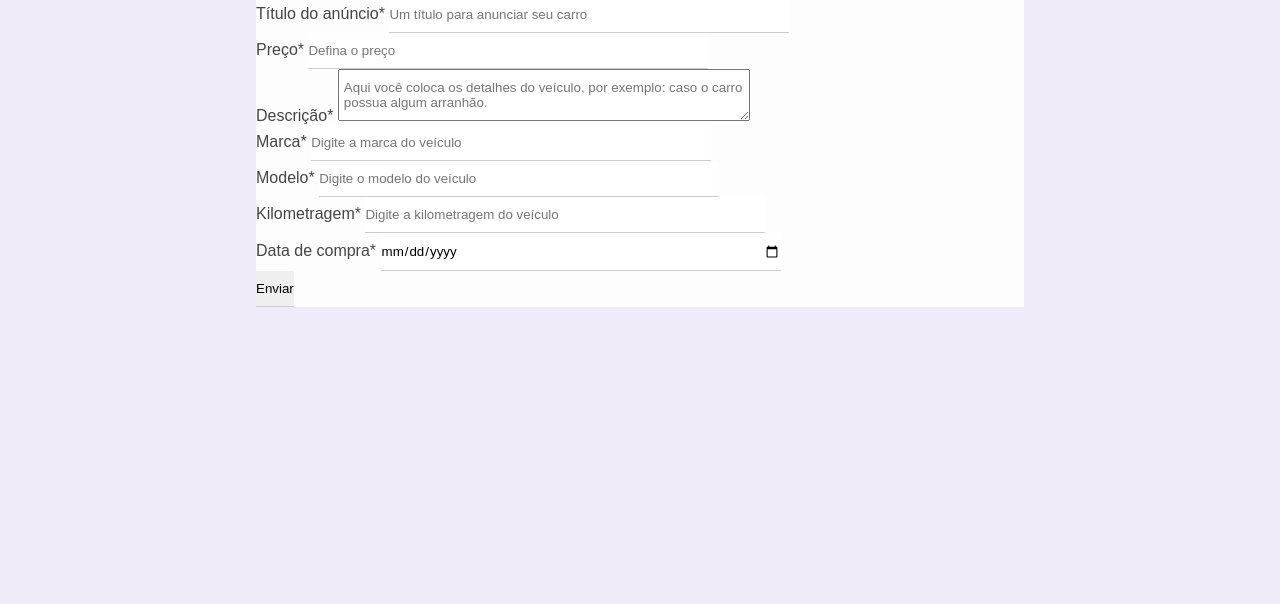
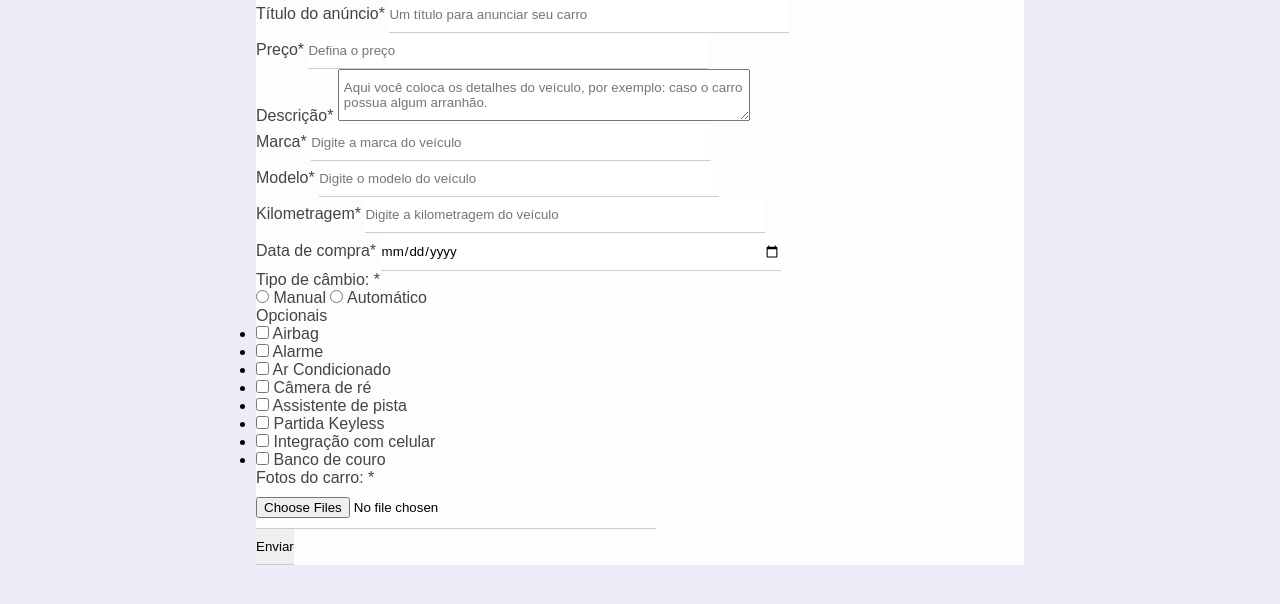
Before and after one commit to Paulo-Civ/car_sale_form, a plain HTML site: page index.html in a window 1280 px wide. Shown: the part 214-818 px from the top of the page. Drawn offline with Linux system fonts and the light colour scheme.

Commit message:
Finalização do HTML

```diff
--- a/index.html
+++ b/index.html
@@ -24,42 +24,90 @@
                     <div class="box-input">
                         <label for="title">Título do anúncio<span class="required-field">*</span></label>
                         <input type="text" name="title" id="title" class="block"
-                            placeholder="Um título para anunciar seu carro" minlength="1" maxlength="30" required
-                        >
+                            placeholder="Um título para anunciar seu carro" minlength="1" maxlength="30" required>
                     </div>
                     <div class="box-input">
                         <label for="price">Preço<span class="required-field">*</span></label>
-                        <input type="number" name="price" id="price" class="block"
-                            placeholder="Defina o preço" minlength="1" maxlength="30" required
-                        >
+                        <input type="number" name="price" id="price" class="block" placeholder="Defina o preço"
+                            minlength="1" maxlength="30" required>
                     </div>
                     <div class="box-input">
                         <label for="description">Descrição<span class="required-field">*</span></label>
-                        <textarea name="description" id="description" class="block" placeholder="Aqui você coloca os detalhes do veículo, por exemplo: caso o carro possua algum arranhão."></textarea>
+                        <textarea name="description" id="description" class="block"
+                            placeholder="Aqui você coloca os detalhes do veículo, por exemplo: caso o carro possua algum arranhão."></textarea>
                     </div>
                     <div class="box-input">
                         <label for="brand">Marca<span class="required-field">*</span></label>
-                        <input type="text" name="brand" id="brand" class="block"
-                            placeholder="Digite a marca do veículo" required
-                        >
+                        <input type="text" name="brand" id="brand" class="block" placeholder="Digite a marca do veículo"
+                            required>
                     </div>
                     <div class="box-input">
                         <label for="model">Modelo<span class="required-field">*</span></label>
                         <input type="text" name="model" id="model" class="block"
-                            placeholder="Digite o modelo do veículo" required
-                        >
+                            placeholder="Digite o modelo do veículo" required>
                     </div>
                     <div class="box-input">
                         <label for="mileage">Kilometragem<span class="required-field">*</span></label>
                         <input type="number" name="mileage" id="mileage" class="block"
-                            placeholder="Digite a kilometragem do veículo" required
-                        >
+                            placeholder="Digite a kilometragem do veículo" required>
                     </div>
                     <div class="box-input">
                         <label for="purchase_date">Data de compra<span class="required-field">*</span></label>
                         <input type="date" name="purchase_date" id="purchase_date" class="block" required>
                     </div>
-                    <input type="submit" value="Enviar">
+                    <div class="box-input">
+                        <p>Tipo de câmbio: <span class="required-field">*</span></p>
+                        <input type="radio" name="gear" id="manual">
+                        <label for="manual">Manual</label>
+                        <input type="radio" name="gear" id="automatico">
+                        <label for="automatico">Automático</label>
+                    </div>
+                    <div class="optional-box">
+                        <p>Opcionais</p>
+                        <ul class="optional-list">
+                            <li>
+                                <input type="checkbox" name="optional[]" id="airbag" value="airbag">
+                                <label for="airbag">Airbag</label>
+                            </li>
+                            <li>
+                                <input type="checkbox" name="optional[]" id="alarm" value="alarm">
+                                <label for="alarm">Alarme</label>
+                            </li>
+                            <li>
+                                <input type="checkbox" name="optional[]" id="ac" value="ac">
+                                <label for="ac">Ar Condicionado</label>
+                            </li>
+                            <li>
+                                <input type="checkbox" name="optional[]" id="reverse_camera" value="reverse_camera">
+                                <label for="reverse_camera">Câmera de ré</label>
+                            </li>
+                        </ul>
+                    </div>
+                    <div class="optional-box">
+                        <ul class="optional-list">
+                            <li>
+                                <input type="checkbox" name="optional[]" id="lane_assist" value="lane_assist">
+                                <label for="lane_assist">Assistente de pista</label>
+                            </li>
+                            <li>
+                                <input type="checkbox" name="optional[]" id="keyless" value="keyless">
+                                <label for="keyless">Partida Keyless</label>
+                            </li>
+                            <li>
+                                <input type="checkbox" name="optional[]" id="smartphone" value="smartphone">
+                                <label for="smartphone">Integração com celular</label>
+                            </li>
+                            <li>
+                                <input type="checkbox" name="optional[]" id="leather_seat" value="leather_seat">
+                                <label for="leather_seat">Banco de couro</label>
+                            </li>
+                        </ul>
+                    </div>
+                    <div class="box-input">
+                        <p>Fotos do carro: <span class="required-field">*</span></p>
+                        <input type="file" name="images" id="images" accept="image/png, image/jpg" multiple required>
+                    </div>
+                    <input type="submit" value="Enviar" class="btn-submit">
                 </form>
             </div>
         </div>
```
